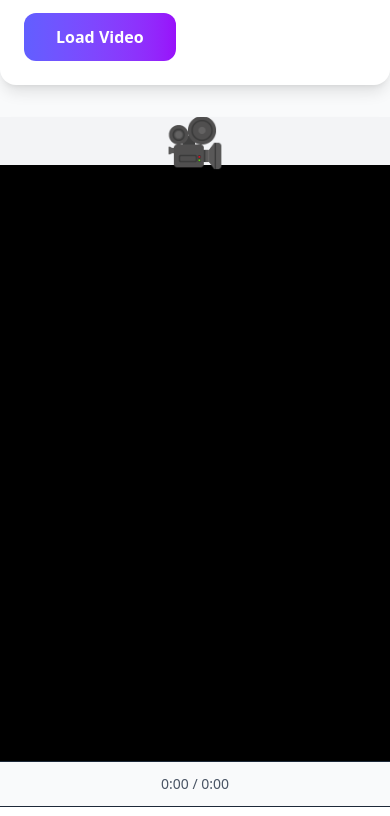
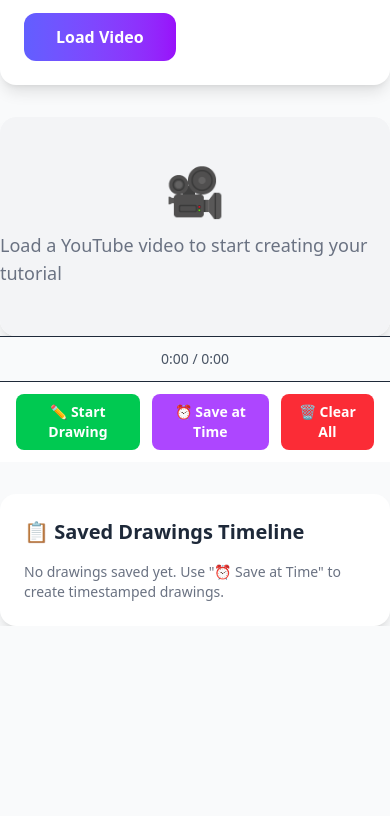
Before and after one commit to mandeepmourya007/v-draw, a plain HTML site: page index.html in a window 390 px wide. Shown: the part 792-1608 px from the top of the page. After the commit the page ends 1418 px from the top, so only its background shows below. Drawn offline with nearby package versions, Linux system fonts and the light colour scheme.

Commit message:
feat: update video player layout with responsive sizing and improved placeholder UI

```diff
--- a/index.html
+++ b/index.html
@@ -181,14 +181,15 @@
         <!-- Main Workspace: Video Only -->
         <section class="mb-8">
 
-            <!-- Video Player Section (full width) -->
-            <div class="bg-white overflow-hidden shadow-lg">
-                <div class="relative w-full bg-black" style="height: calc(100vh - 200px); min-height: 600px;">
+            <!-- Video Player Section (3/4 width on desktop) -->
+            <div class="lg:col-span-3 bg-white rounded-2xl overflow-hidden shadow-lg w-full lg:w-3/4 mx-auto">
+                <div class="relative w-full aspect-video bg-black">
                     <!-- YouTube Player Container -->
-                    <div id="player">
+                    <div id="player" class="w-full h-full">
                         <!-- Placeholder content shown before video loads -->
                         <div id="videoPlaceholder" class="flex items-center justify-center h-full bg-gray-100 text-gray-500 text-lg flex-col gap-4">
                             <div class="text-5xl">🎥</div>
+                            <div>Load a YouTube video to start creating your tutorial</div>
                         </div>
 
                         <!-- Loading spinner -->
@@ -219,9 +220,10 @@
                             ✕
                         </button>
                         <!-- Transparent Drawing Canvas -->
-                        <canvas id="overlayCanvas" class="absolute top-0 left-0 w-full h-full"></canvas>
+                        <canvas id="overlayCanvas" class="absolute top-0 left-0 w-full h-full cursor-crosshair"></canvas>
                     </div>
                 </div>
+            </div>
 
                 <!-- Video Controls Toolbar -->
                 <div class="bg-gray-50 px-4 py-3 border-t">
```
